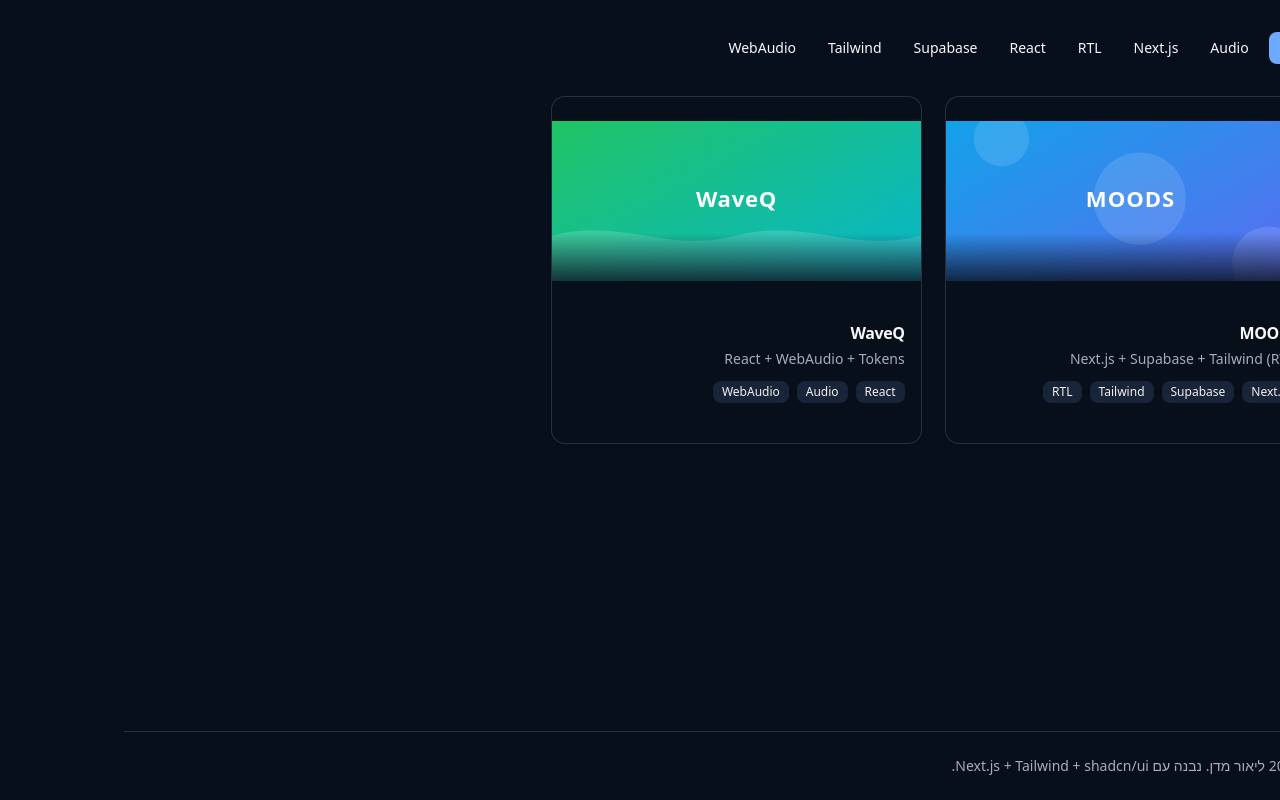
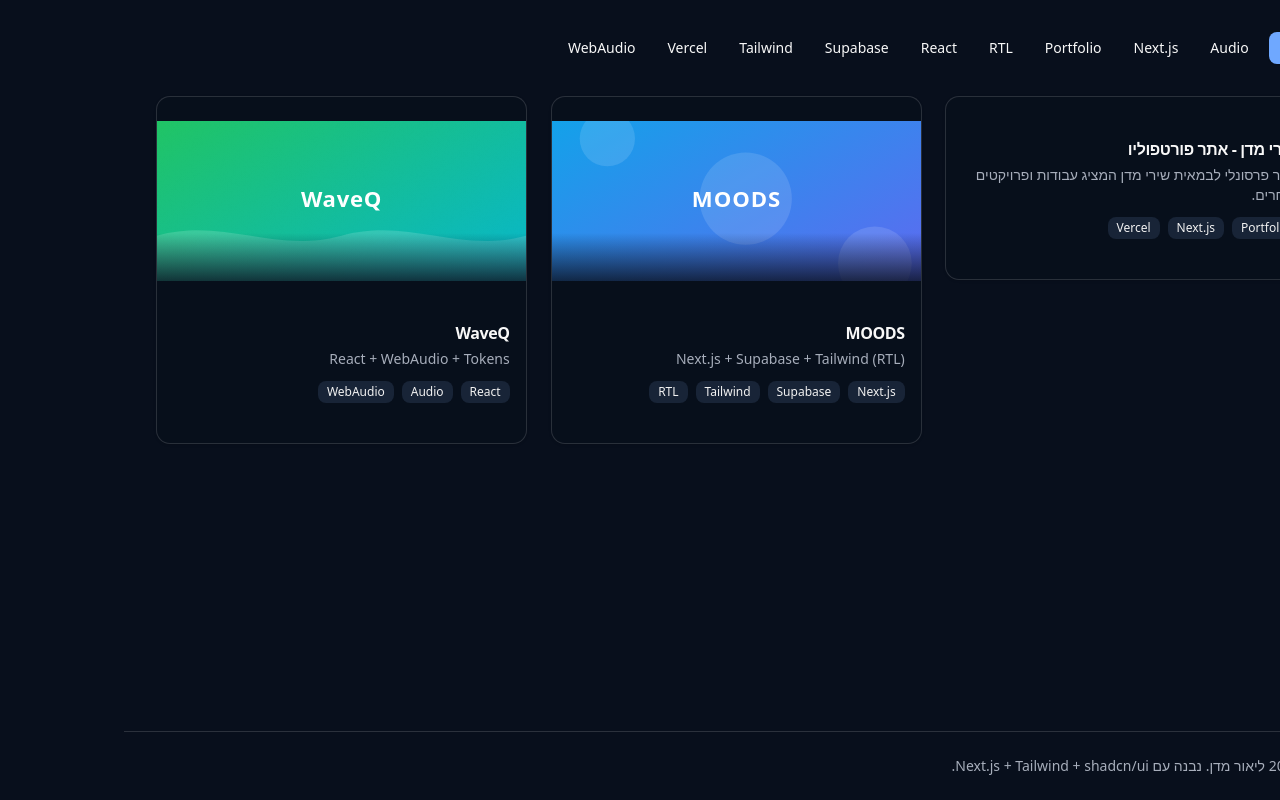
Before and after one commit to liormedan/LiorMedan-DeveloperPage, a Next.js app: page /projects in a window 1280 px wide. Built offline with nearby package versions, Linux system fonts and the light colour scheme.

Commit message:
Add Shiri Medan portfolio to projects list

```diff
--- a/src/data/projects.ts
+++ b/src/data/projects.ts
@@ -1,6 +1,12 @@
 export type Project = { title: string; description: string; href: string; image?: string; tags?: string[] };
 
 export const projects: Project[] = [
+  {
+    title: "שירי מדן - אתר פורטפוליו",
+    description: "אתר פרסונלי לבמאית שירי מדן המציג עבודות ופרויקטים נבחרים.",
+    href: "https://shirimedan25.vercel.app/",
+    tags: ["Portfolio", "Next.js", "Vercel"],
+  },
   {
     title: "MOODS",
     description: "Next.js + Supabase + Tailwind (RTL)",
```
